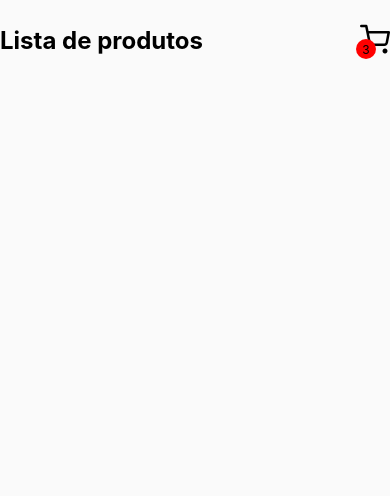
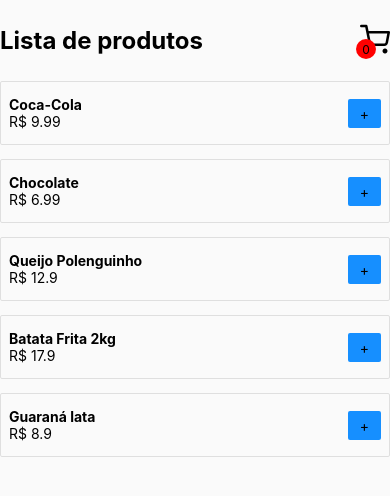
Before and after one commit to raphaeldemelo/desafiocarrinhodecompras, a React Native app: screen /Home in a window 390 px wide. Shown: the top 496 px of the page. Built offline with nearby package versions, Linux system fonts and the light colour scheme.

Commit message:
feat: listando produtos

```diff
--- a/App.js
+++ b/App.js
@@ -1,13 +1,15 @@
 import { StatusBar } from 'react-native';
 import { NavigationContainer } from '@react-navigation/native';
-
+import CartProvider from './src/contexts/CartContext';
 import Routes from './src/routes'
 
 export default function App() {
   return (
     <NavigationContainer>
-      <StatusBar backgroundColor='#fafafa' barStyle='dark-content' />
-      <Routes />
+      <CartProvider>
+        <StatusBar backgroundColor='#fafafa' barStyle='dark-content' />
+        <Routes />
+      </CartProvider>
     </NavigationContainer>
   );
 }
--- /dev/null
+++ b/src/components/Product/index.js
@@ -0,0 +1,41 @@
+import { View, Text, StyleSheet, TouchableOpacity } from 'react-native';
+
+export default function Product({ data }) {
+    return (
+        <View style={styles.container}>
+            <View>
+                <Text style={styles.title}>{data.name}</Text>
+                <Text style={styles.price}>R$ {data.price}</Text>
+            </View>
+            <TouchableOpacity style={styles.buttonAdd}>
+                <Text style={styles.buttonText}>+</Text>
+            </TouchableOpacity>
+        </View>
+    );
+}
+
+const styles = StyleSheet.create({
+    container: {
+        borderWidth: 1,
+        borderColor: "#DFDFDF",
+        borderRadius: 2,
+        marginBottom: 14,
+        padding: 8,
+        paddingTop: 14,
+        paddingBottom: 14,
+        flexDirection: "row",
+        alignItems: "center",
+        justifyContent: "space-between"
+    },
+    title: {
+        fontWeight: 'bold'
+    },
+    buttonAdd: {
+        paddingStart: 12,
+        paddingEnd: 12,
+        backgroundColor: "#168fff",
+        paddingTop: 6,
+        paddingBottom: 6,
+        borderRadius: 2,
+    },
+})
--- /dev/null
+++ b/src/contexts/CartContext.js
@@ -0,0 +1,13 @@
+import React, { useState, createContext } from 'react';
+
+export const CartContext = createContext({});
+
+export default function CartProvider({ children }) {
+    const [cart, setCart] = useState([]);
+
+    return (
+        <CartContext.Provider value={{ cart }}>
+            {children}
+        </CartContext.Provider>
+    )
+}
--- a/src/pages/Home/index.js
+++ b/src/pages/Home/index.js
@@ -1,9 +1,14 @@
-import { useState } from 'react'
+import { useState, useContext } from 'react'
 import { View, Text, StyleSheet, SafeAreaView, FlatList, TouchableOpacity } from 'react-native';
 import { Feather } from '@expo/vector-icons'
+import Product from '../../components/Product';
+import { useNavigation } from '@react-navigation/native'
+import { CartContext } from '../../contexts/CartContext';
 
 export default function Home() {
 
+    const { cart } = useContext(CartContext);
+    const navigation = useNavigation();
     const [products, setProducts] = useState([
         {
             id: '1',
@@ -35,13 +40,20 @@
         <SafeAreaView style={styles.container}>
             <View style={styles.cartContent}>
                 <Text style={styles.title}>Lista de produtos</Text>
-                <TouchableOpacity style={styles.cartButton}>
+                <TouchableOpacity style={styles.cartButton} onPress={() => navigation.navigate('Cart')}>
                     <View style={styles.dot}>
-                        <Text style={styles.dotText}>3</Text>
+                        <Text style={styles.dotText}>{cart.length}</Text>
                     </View>
                     <Feather name='shopping-cart' size={30} color='#000' />
                 </TouchableOpacity>
             </View>
+
+            <FlatList
+                style={styles.list}
+                data={products}
+                keyExtractor={(item) => String(item.id)}
+                renderItem={({ item }) => <Product data={item} />}
+            />
         </SafeAreaView >
     )
 }
@@ -64,9 +76,6 @@
         fontSize: 24,
         fontWeight: 'bold',
     },
-    cartButton: {
-
-    },
     dot: {
         alignItems: 'center',
         justifyContent: 'center',
```
